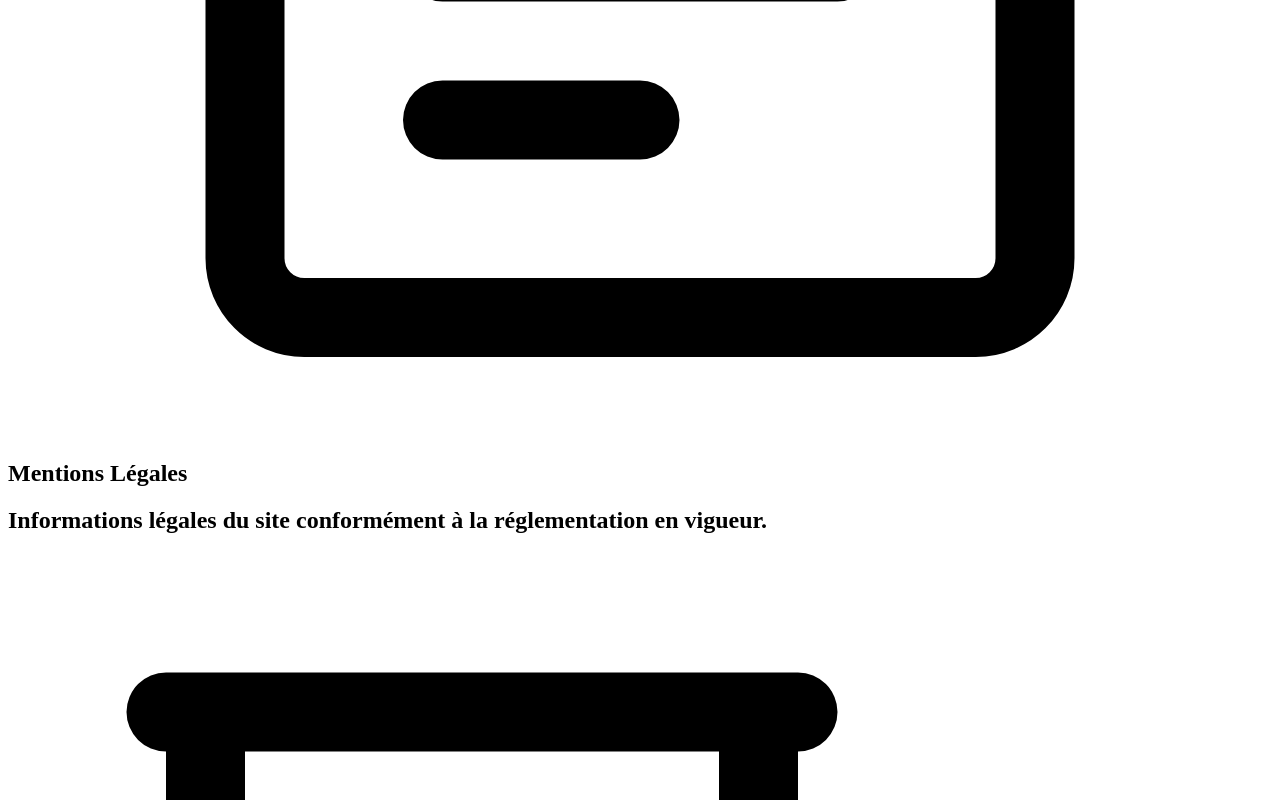
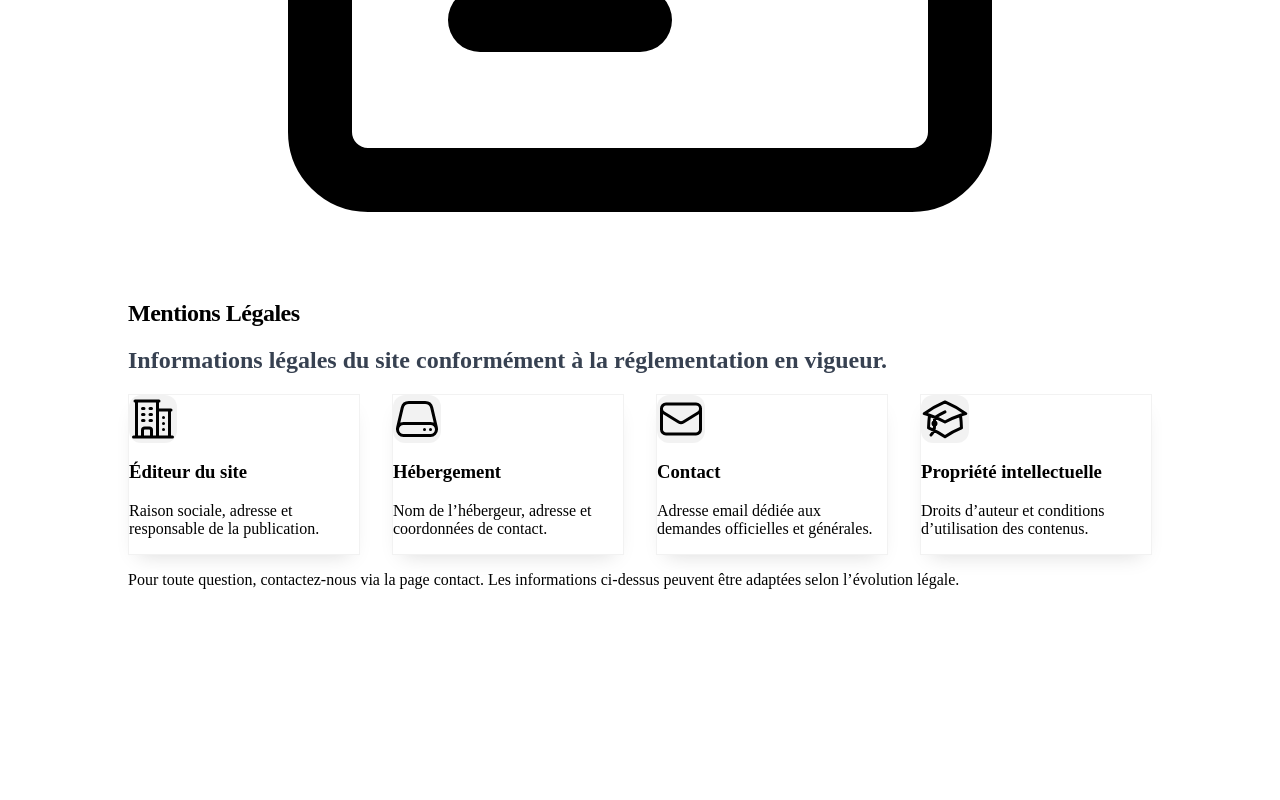
Before and after one commit to noeplantier/Ti-Padel, a Next.js app in the folder ti_padel/: page /LegalMentions in a window 1280 px wide. Shown: the part 836-1636 px from the top of the page. After the commit the page ends 1529 px from the top, so only its background shows below. Built offline with nearby package versions, Linux system fonts and the light colour scheme.

Commit message:
Legal pages integration to Footer.tsx

```diff
--- a/ti_padel/pages/LegalMentions.tsx
+++ b/ti_padel/pages/LegalMentions.tsx
@@ -1,46 +1,47 @@
 import { DocumentTextIcon, BuildingOffice2Icon, ServerIcon, EnvelopeIcon, AcademicCapIcon } from '@heroicons/react/24/outline';
+import styles from '@/styles/legal-pages.module.css';
 
 export default function LegalMentionsPage() {
   return (
-    <section suppressHydrationWarning className="relative min-h-screen flex items-center justify-center hero-gradient celtic-pattern theme-legalmentions">
-      <div className="max-w-7xl mx-auto px-4 sm:px-6 lg:px-8 py-20">
+    <section suppressHydrationWarning className={`relative min-h-screen flex items-center justify-center hero-gradient celtic-pattern theme-legalmentions ${styles.page}`}>
+      <div className={`max-w-7xl mx-auto px-4 sm:px-6 lg:px-8 py-20 ${styles.inner}`}>
         <div className="text-center">
           <DocumentTextIcon className="h-12 w-12 text-purple-500 mx-auto mb-4" />
-          <h1 className="text-6xl md:text-9xl font-bold text-black mb-6 tracking-tight">
+          <h1 className={`text-6xl md:text-9xl font-bold text-black mb-6 tracking-tight ${styles.title}`}>
             Mentions Légales
           </h1>
-          <h2 className="text-base md:text-xl font-medium text-gray-700 mx-auto leading-relaxed">
+          <h2 className={`text-base md:text-xl font-medium mx-auto leading-relaxed ${styles.subtitle}`}>
             Informations légales du site conformément à la réglementation en vigueur.
           </h2>
 
           <div className="mt-10 md:mt-10">
-            <div className="grid grid-cols-1 sm:grid-cols-2 lg:grid-cols-4 gap-6 md:gap-8 max-w-5xl mx-auto mb-12">
-              <div className="group bg-white/70 backdrop-blur-sm rounded-2xl p-6 shadow-lg border border-black/5 transition-all duration-300 hover:shadow-2xl hover:scale-[1.03]">
-                <div className="h-12 w-12 rounded-xl bg-black/5 text-black flex items-center justify-center mb-4 group-hover:scale-110 transition-transform duration-300">
+            <div className={`grid grid-cols-1 sm:grid-cols-2 lg:grid-cols-4 gap-6 md:gap-8 max-w-5xl mx-auto mb-12 ${styles.grid}`}>
+              <div className={`group p-6 transition-all duration-300 hover:shadow-2xl ${styles.card}`}>
+                <div className={`mb-4 ${styles.cardIcon}`}>
                   <BuildingOffice2Icon className="h-6 w-6" />
                 </div>
                 <h3 className="text-lg font-semibold text-black mb-1">Éditeur du site</h3>
                 <p className="text-sm text-gray-600">Raison sociale, adresse et responsable de la publication.</p>
               </div>
 
-              <div className="group bg-white/70 backdrop-blur-sm rounded-2xl p-6 shadow-lg border border-black/5 transition-all duration-300 hover:shadow-2xl hover:scale-[1.03]">
-                <div className="h-12 w-12 rounded-xl bg-black/5 text-black flex items-center justify-center mb-4 group-hover:scale-110 transition-transform duration-300">
+              <div className={`group p-6 transition-all duration-300 hover:shadow-2xl ${styles.card}`}>
+                <div className={`mb-4 ${styles.cardIcon}`}>
                   <ServerIcon className="h-6 w-6" />
                 </div>
                 <h3 className="text-lg font-semibold text-black mb-1">Hébergement</h3>
                 <p className="text-sm text-gray-600">Nom de l’hébergeur, adresse et coordonnées de contact.</p>
               </div>
 
-              <div className="group bg-white/70 backdrop-blur-sm rounded-2xl p-6 shadow-lg border border-black/5 transition-all duration-300 hover:shadow-2xl hover:scale-[1.03]">
-                <div className="h-12 w-12 rounded-xl bg-black/5 text-black flex items-center justify-center mb-4 group-hover:scale-110 transition-transform duration-300">
+              <div className={`group p-6 transition-all duration-300 hover:shadow-2xl ${styles.card}`}>
+                <div className={`mb-4 ${styles.cardIcon}`}>
                   <EnvelopeIcon className="h-6 w-6" />
                 </div>
                 <h3 className="text-lg font-semibold text-black mb-1">Contact</h3>
                 <p className="text-sm text-gray-600">Adresse email dédiée aux demandes officielles et générales.</p>
               </div>
 
-              <div className="group bg-white/70 backdrop-blur-sm rounded-2xl p-6 shadow-lg border border-black/5 transition-all duration-300 hover:shadow-2xl hover:scale-[1.03]">
-                <div className="h-12 w-12 rounded-xl bg-black/5 text-black flex items-center justify-center mb-4 group-hover:scale-110 transition-transform duration-300">
+              <div className={`group p-6 transition-all duration-300 hover:shadow-2xl ${styles.card}`}>
+                <div className={`mb-4 ${styles.cardIcon}`}>
                   <AcademicCapIcon className="h-6 w-6" />
                 </div>
                 <h3 className="text-lg font-semibold text-black mb-1">Propriété intellectuelle</h3>
--- /dev/null
+++ b/ti_padel/styles/legal-pages.module.css
@@ -0,0 +1,77 @@
+
+  .page {
+    position: relative;
+    min-height: 100vh;
+    display: flex;
+    align-items: center;
+    justify-content: center;
+    isolation: isolate;
+  }
+
+  .inner {
+    max-width: 80rem; /* ~1280px */
+    margin-inline: auto;
+    padding: 5rem 1rem; /* sm:px-6 lg:px-8 */
+  }
+
+  .title {
+    letter-spacing: -0.02em;
+    text-rendering: optimizeLegibility;
+  }
+
+  .subtitle {
+    color: rgb(55 65 81); /* gray-700 */
+  }
+
+  .grid {
+    max-width: 64rem; /* ~1024px */
+    margin-inline: auto;
+    display: grid;
+    gap: 1.5rem;
+  }
+
+  @media (min-width: 640px) {
+    .grid { grid-template-columns: repeat(2, minmax(0, 1fr)); gap: 2rem; }
+  }
+  @media (min-width: 1024px) {
+    .grid { grid-template-columns: repeat(4, minmax(0, 1fr)); }
+  }
+
+  .card {
+    background: rgba(255, 255, 255, 0.7);
+    border: 1px solid rgba(0,0,0,.05);
+    border-radius: var(--radius-2xl);
+    box-shadow: 0 10px 20px -10px rgba(0,0,0,.15);
+    backdrop-filter: blur(6px) saturate(120%);
+    transform-origin: center;
+    transition: transform .25s ease, box-shadow .25s ease;
+    animation: fadeUp .45s ease-out both;
+  }
+
+  .card:hover {
+    transform: translateY(-2px) scale(1.03);
+    box-shadow: 0 20px 40px -20px rgba(0,0,0,.25);
+  }
+
+  .cardIcon {
+    width: 3rem;
+    height: 3rem;
+    border-radius: .75rem;
+    display: grid;
+    place-items: center;
+    background: rgba(0,0,0,.05);
+    color: #000;
+    transition: transform .25s ease;
+  }
+  .card:hover .cardIcon { transform: scale(1.1); }
+
+  /* Apparition échelonnée des cartes */
+  .grid :global(.group):nth-child(1) { animation-delay: .0s; }
+  .grid :global(.group):nth-child(2) { animation-delay: .05s; }
+  .grid :global(.group):nth-child(3) { animation-delay: .1s; }
+  .grid :global(.group):nth-child(4) { animation-delay: .15s; }
+
+  @keyframes fadeUp {
+    from { opacity: 0; transform: translateY(8px); }
+    to { opacity: 1; transform: translateY(0); }
+  }
```
Also changed, not shown: ti_padel/app/globals.css (+8 -2 lines), ti_padel/pages/Conditions.tsx (+14 -13 lines), ti_padel/pages/Confidential.tsx (+14 -13 lines).
